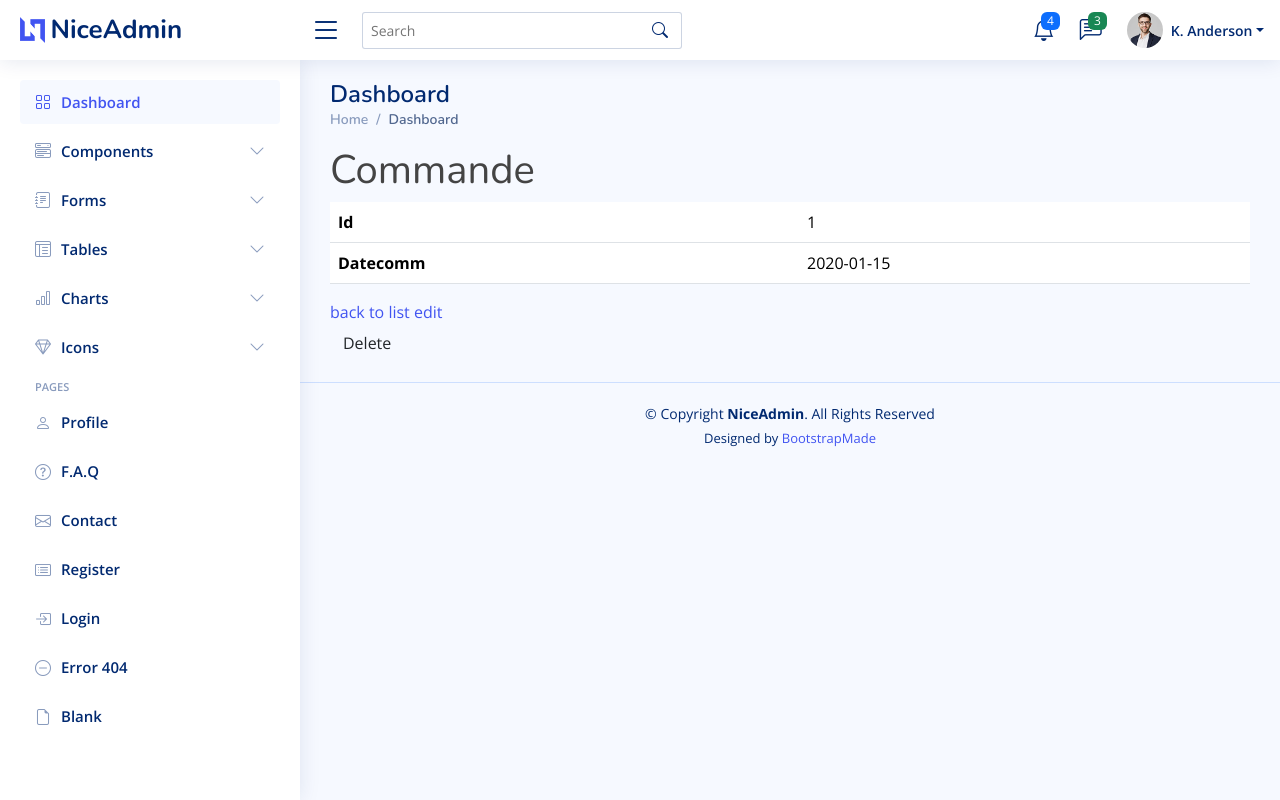
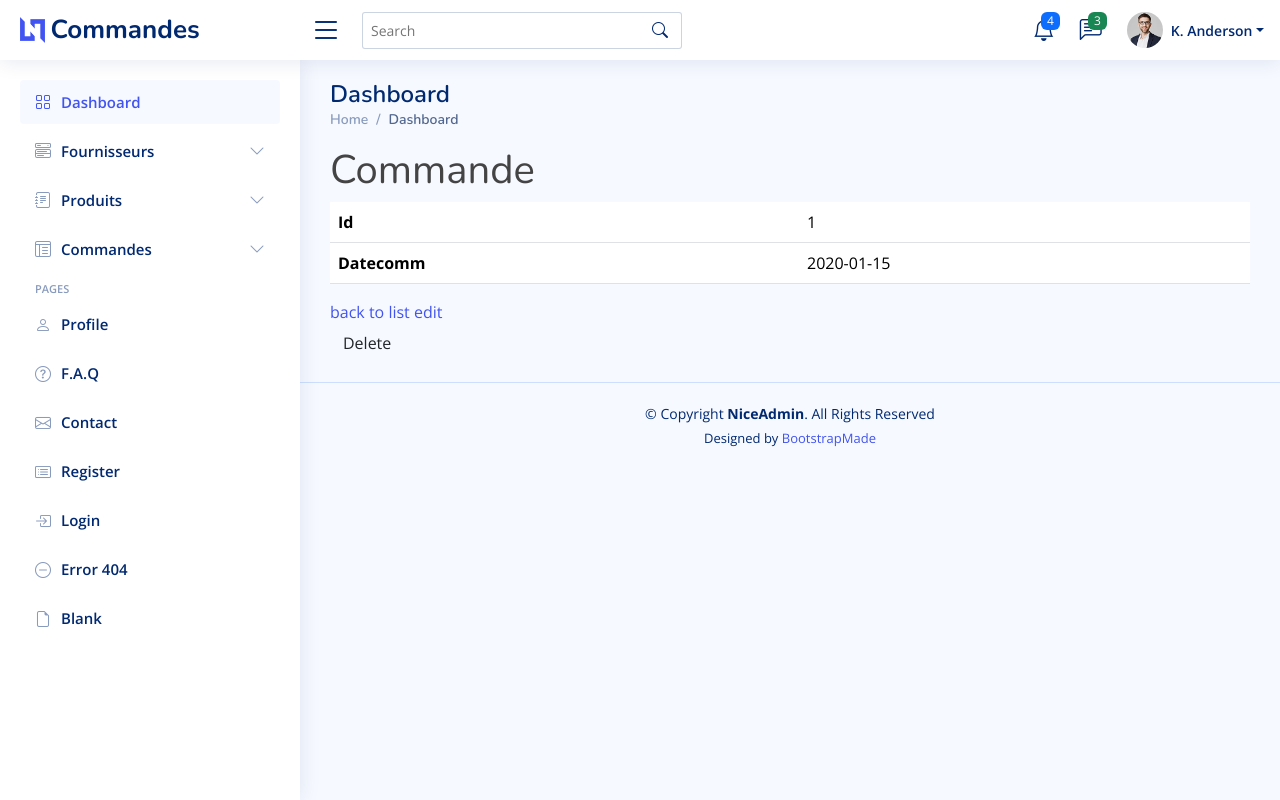
Before and after one commit to ziedmaaloul/deploy-symfony-render, a Symfony app: template templates/commande/show.html.twig in a window 1280 px wide. Run offline with Twig, Linux system fonts and the light colour scheme; the template is opened without the code that fills it: most values are stand-ins (such as "Sample title", 1, 10 or a date in 2020); some libraries are stand-ins or nearby versions.

Commit message:
deploy-symfony-render

```diff
--- a/templates/base.html.twig
+++ b/templates/base.html.twig
@@ -46,7 +46,7 @@
     <div class="d-flex align-items-center justify-content-between">
       <a href="index.html" class="logo d-flex align-items-center">
         <img src="/assets/img/logo.png" alt="">
-        <span class="d-none d-lg-block">NiceAdmin</span>
+        <span class="d-none d-lg-block">Commandes</span>
       </a>
       <i class="bi bi-list toggle-sidebar-btn"></i>
     </div><!-- End Logo -->
@@ -283,105 +283,36 @@
 
       <li class="nav-item">
         <a class="nav-link collapsed" data-bs-target="#components-nav" data-bs-toggle="collapse" href="#">
-          <i class="bi bi-menu-button-wide"></i><span>Components</span><i class="bi bi-chevron-down ms-auto"></i>
+          <i class="bi bi-menu-button-wide"></i><span>Fournisseurs</span><i class="bi bi-chevron-down ms-auto"></i>
         </a>
         <ul id="components-nav" class="nav-content collapse " data-bs-parent="#sidebar-nav">
           <li>
-            <a href="components-alerts.html">
-              <i class="bi bi-circle"></i><span>Alerts</span>
+            <a href="/fournisseur">
+              <i class="bi bi-circle"></i><span>Tous les Fournisseurs</span>
             </a>
           </li>
           <li>
             <a href="components-accordion.html">
-              <i class="bi bi-circle"></i><span>Accordion</span>
+              <i class="bi bi-circle"></i><span>Ajouter</span>
             </a>
           </li>
-          <li>
-            <a href="components-badges.html">
-              <i class="bi bi-circle"></i><span>Badges</span>
-            </a>
-          </li>
-          <li>
-            <a href="components-breadcrumbs.html">
-              <i class="bi bi-circle"></i><span>Breadcrumbs</span>
-            </a>
-          </li>
-          <li>
-            <a href="components-buttons.html">
-              <i class="bi bi-circle"></i><span>Buttons</span>
-            </a>
-          </li>
-          <li>
-            <a href="components-cards.html">
-              <i class="bi bi-circle"></i><span>Cards</span>
-            </a>
-          </li>
-          <li>
-            <a href="components-carousel.html">
-              <i class="bi bi-circle"></i><span>Carousel</span>
-            </a>
-          </li>
-          <li>
-            <a href="components-list-group.html">
-              <i class="bi bi-circle"></i><span>List group</span>
-            </a>
-          </li>
-          <li>
-            <a href="components-modal.html">
-              <i class="bi bi-circle"></i><span>Modal</span>
-            </a>
-          </li>
-          <li>
-            <a href="components-tabs.html">
-              <i class="bi bi-circle"></i><span>Tabs</span>
-            </a>
-          </li>
-          <li>
-            <a href="components-pagination.html">
-              <i class="bi bi-circle"></i><span>Pagination</span>
-            </a>
-          </li>
-          <li>
-            <a href="components-progress.html">
-              <i class="bi bi-circle"></i><span>Progress</span>
-            </a>
-          </li>
-          <li>
-            <a href="components-spinners.html">
-              <i class="bi bi-circle"></i><span>Spinners</span>
-            </a>
-          </li>
-          <li>
-            <a href="components-tooltips.html">
-              <i class="bi bi-circle"></i><span>Tooltips</span>
-            </a>
-          </li>
+
         </ul>
       </li><!-- End Components Nav -->
 
       <li class="nav-item">
         <a class="nav-link collapsed" data-bs-target="#forms-nav" data-bs-toggle="collapse" href="#">
-          <i class="bi bi-journal-text"></i><span>Forms</span><i class="bi bi-chevron-down ms-auto"></i>
+          <i class="bi bi-journal-text"></i><span>Produits</span><i class="bi bi-chevron-down ms-auto"></i>
         </a>
         <ul id="forms-nav" class="nav-content collapse " data-bs-parent="#sidebar-nav">
           <li>
-            <a href="forms-elements.html">
-              <i class="bi bi-circle"></i><span>Form Elements</span>
+            <a href="/produit">
+              <i class="bi bi-circle"></i><span>Tous les Produits</span>
             </a>
           </li>
           <li>
             <a href="forms-layouts.html">
-              <i class="bi bi-circle"></i><span>Form Layouts</span>
-            </a>
-          </li>
-          <li>
-            <a href="forms-editors.html">
-              <i class="bi bi-circle"></i><span>Form Editors</span>
-            </a>
-          </li>
-          <li>
-            <a href="forms-validation.html">
-              <i class="bi bi-circle"></i><span>Form Validation</span>
+              <i class="bi bi-circle"></i><span>Ajouter Produit</span>
             </a>
           </li>
         </ul>
@@ -389,67 +320,22 @@
 
       <li class="nav-item">
         <a class="nav-link collapsed" data-bs-target="#tables-nav" data-bs-toggle="collapse" href="#">
-          <i class="bi bi-layout-text-window-reverse"></i><span>Tables</span><i class="bi bi-chevron-down ms-auto"></i>
+          <i class="bi bi-layout-text-window-reverse"></i><span>Commandes</span><i class="bi bi-chevron-down ms-auto"></i>
         </a>
         <ul id="tables-nav" class="nav-content collapse " data-bs-parent="#sidebar-nav">
           <li>
             <a href="tables-general.html">
-              <i class="bi bi-circle"></i><span>General Tables</span>
+              <i class="bi bi-circle"></i><span>Tous les commandes</span>
             </a>
           </li>
           <li>
             <a href="tables-data.html">
-              <i class="bi bi-circle"></i><span>Data Tables</span>
+              <i class="bi bi-circle"></i><span>Place une Commande</span>
             </a>
           </li>
         </ul>
       </li><!-- End Tables Nav -->
 
-      <li class="nav-item">
-        <a class="nav-link collapsed" data-bs-target="#charts-nav" data-bs-toggle="collapse" href="#">
-          <i class="bi bi-bar-chart"></i><span>Charts</span><i class="bi bi-chevron-down ms-auto"></i>
-        </a>
-        <ul id="charts-nav" class="nav-content collapse " data-bs-parent="#sidebar-nav">
-          <li>
-            <a href="charts-chartjs.html">
-              <i class="bi bi-circle"></i><span>Chart.js</span>
-            </a>
-          </li>
-          <li>
-            <a href="charts-apexcharts.html">
-              <i class="bi bi-circle"></i><span>ApexCharts</span>
-            </a>
-          </li>
-          <li>
-            <a href="charts-echarts.html">
-              <i class="bi bi-circle"></i><span>ECharts</span>
-            </a>
-          </li>
-        </ul>
-      </li><!-- End Charts Nav -->
-
-      <li class="nav-item">
-        <a class="nav-link collapsed" data-bs-target="#icons-nav" data-bs-toggle="collapse" href="#">
-          <i class="bi bi-gem"></i><span>Icons</span><i class="bi bi-chevron-down ms-auto"></i>
-        </a>
-        <ul id="icons-nav" class="nav-content collapse " data-bs-parent="#sidebar-nav">
-          <li>
-            <a href="icons-bootstrap.html">
-              <i class="bi bi-circle"></i><span>Bootstrap Icons</span>
-            </a>
-          </li>
-          <li>
-            <a href="icons-remix.html">
-              <i class="bi bi-circle"></i><span>Remix Icons</span>
-            </a>
-          </li>
-          <li>
-            <a href="icons-boxicons.html">
-              <i class="bi bi-circle"></i><span>Boxicons</span>
-            </a>
-          </li>
-        </ul>
-      </li><!-- End Icons Nav -->
 
       <li class="nav-heading">Pages</li>
 
```
